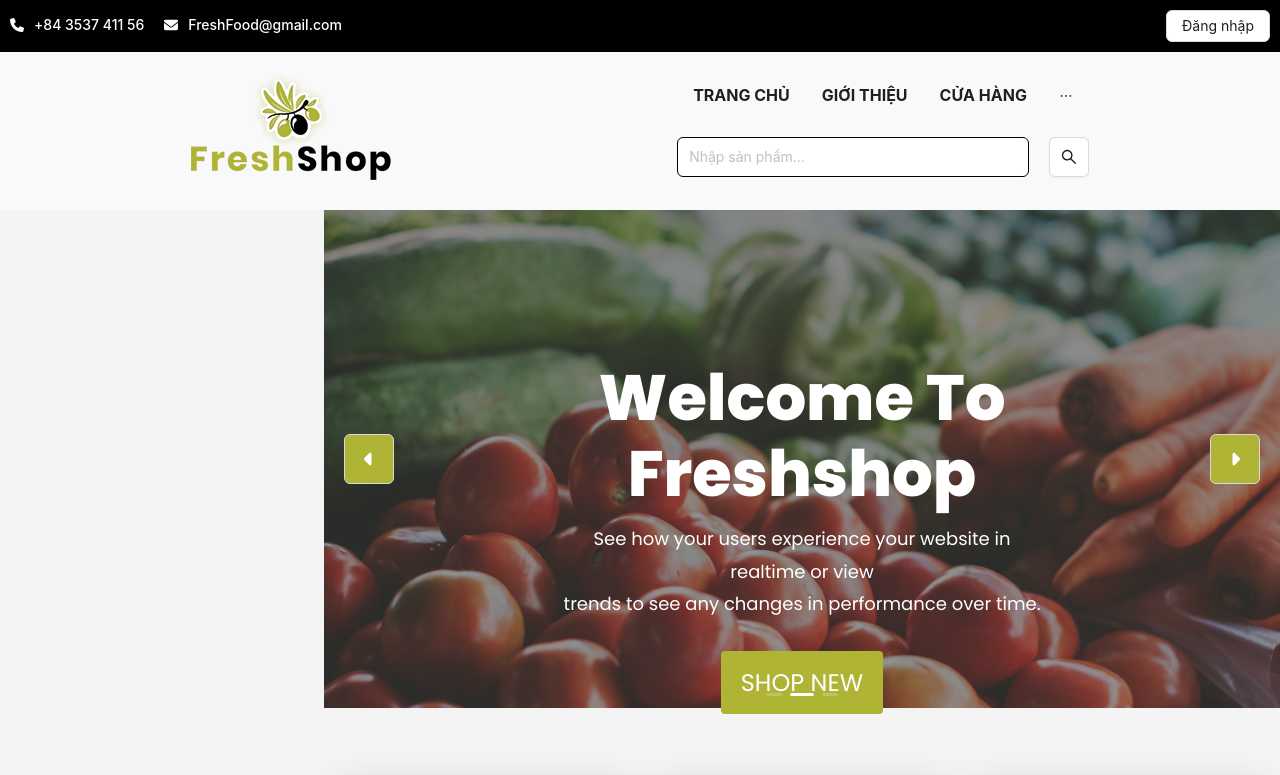
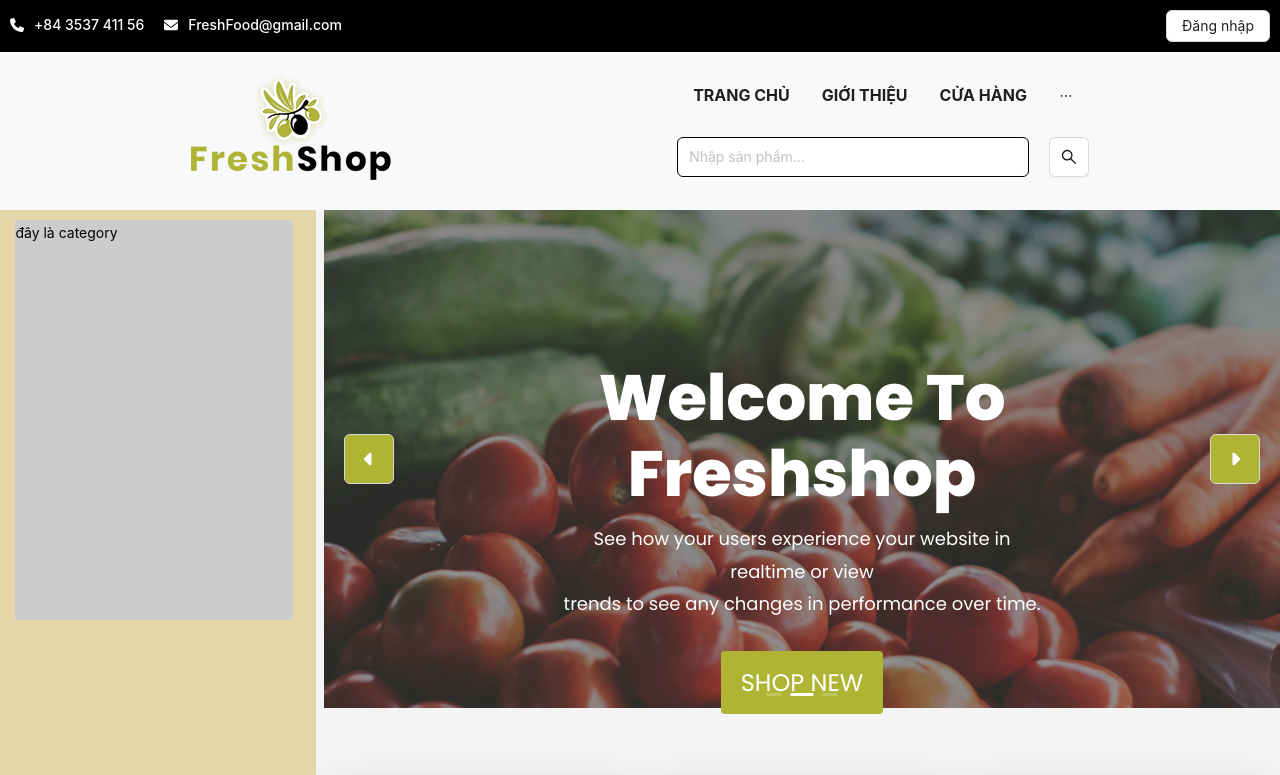
Before and after one commit to SamSam1701/OnlineMarket, a React (Create React App) app: page / in a window 1280 px wide. Shown: the top 775 px of the page. Built offline with nearby package versions, Linux system fonts and the light colour scheme.

Commit message:
category

```diff
--- a/src/components/category/Category.module.scss
+++ b/src/components/category/Category.module.scss
@@ -3,6 +3,6 @@
     margin: auto;
     margin-top: 10px;
     background-color: #ccc;
-    height: 70%;
+    height: 400px;
     border-radius: 2px;
 }
--- a/src/pages/home/Home.js
+++ b/src/pages/home/Home.js
@@ -17,7 +17,7 @@ function Home() {
 
         <Row gutter={[16, 16]}>
             {/* cart */}
-          <Col style={{backgroundColor:'#e5d6aa', margin:'auto'}} lg={6}>
+          <Col style={{backgroundColor:'#e5d6aa'}} lg={6}>
             <Category/>
           </Col>
 
```
